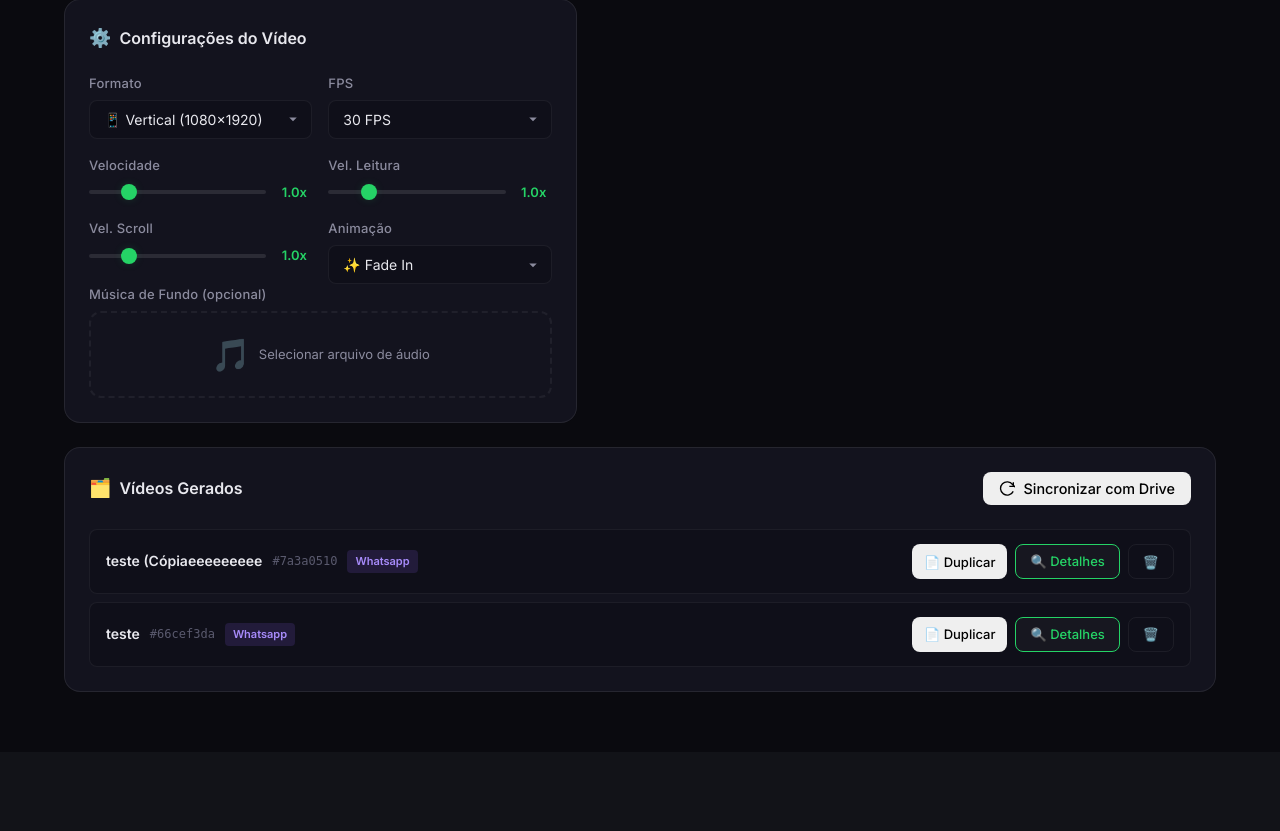
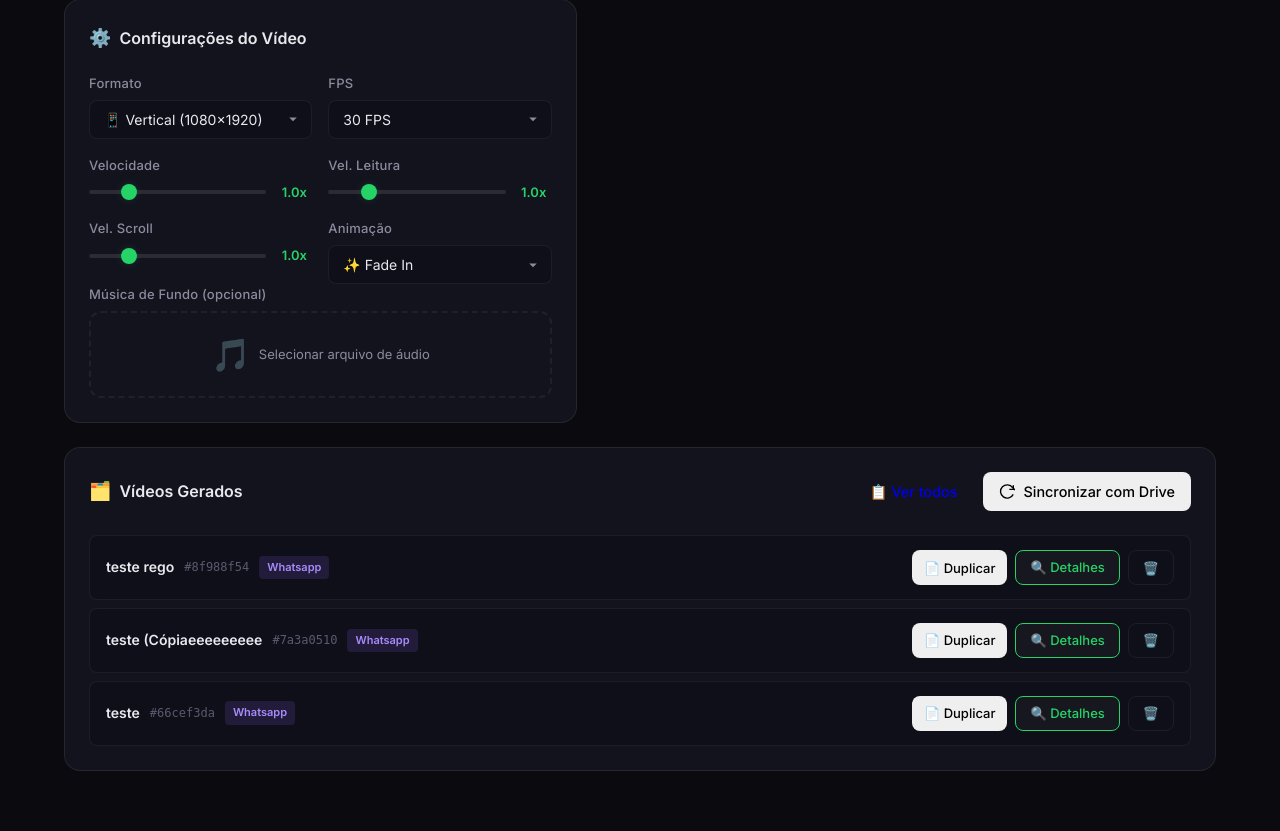
Before and after one commit to Renan-Sacca/Fantastica_fabrica_de_video, a FastAPI app: page / in a window 1280 px wide. Shown: the part 982-1813 px from the top of the page. Before the commit the page ends 1674 px from the top, so only its background shows below. Run offline with FastAPI, Linux system fonts and the light colour scheme.

Commit message:
Alterado dashboard, e corrigo drive do duplicar

```diff
--- a/web/data/jobs.json
+++ b/web/data/jobs.json
@@ -14,5 +14,13 @@
     "drive_folder_id": "1xUP81rVtyEy08SwxY_OFTv5zFkZqHCU2",
     "metadata_file_id": "1kEY5ci_yA5WgxU7EGdIMw-G9bCCZFx8y",
     "created_at": "2026-06-13T18:32:01.628562"
+  },
+  "8f988f54": {
+    "job_id": "8f988f54",
+    "title": "teste rego",
+    "video_type": "whatsapp",
+    "drive_folder_id": "1744XMOVglsgbv5clxZQvKEIL2me0IZkp",
+    "metadata_file_id": "1fP-zxCcraw3OOlEgQjJXTnWbqLEE34FT",
+    "created_at": "2026-06-13T18:37:44.234972"
   }
 }
--- a/web/templates/dashboard.html
+++ b/web/templates/dashboard.html
@@ -254,11 +254,15 @@ Comandos especiais:
                         <span class="card-icon">🗂️</span>
                         Vídeos Gerados
                     </h2>
-                    <!-- Botão de Sincronizar FORA do form principal e usando button type=button pra não dar conflito, ativando via JS -->
-                    <button type="button" class="btn btn-secondary" onclick="syncDrive()" style="padding: 0.5rem 1rem; font-size: 0.9rem; display: flex; align-items: center; gap: 0.5rem;">
-                        <svg width="16" height="16" viewBox="0 0 24 24" fill="none" stroke="currentColor" stroke-width="2"><path d="M21.5 2v6h-6M21.34 15.57a10 10 0 1 1-.92-10.26l5.08 5.08"/></svg>
-                        Sincronizar com Drive
-                    </button>
+                    <div style="display: flex; gap: 10px;">
+                        <a href="/jobs" class="btn btn-secondary" style="padding: 0.5rem 1rem; font-size: 0.9rem; display: flex; align-items: center; gap: 0.5rem;">
+                            📋 Ver todos
+                        </a>
+                        <button type="button" class="btn btn-secondary" onclick="syncDrive()" style="padding: 0.5rem 1rem; font-size: 0.9rem; display: flex; align-items: center; gap: 0.5rem;">
+                            <svg width="16" height="16" viewBox="0 0 24 24" fill="none" stroke="currentColor" stroke-width="2"><path d="M21.5 2v6h-6M21.34 15.57a10 10 0 1 1-.92-10.26l5.08 5.08"/></svg>
+                            Sincronizar com Drive
+                        </button>
+                    </div>
                 </div>
                 <div class="jobs-list" id="jobs-list">
                     {% if jobs %}
@@ -276,11 +280,6 @@ Comandos especiais:
                             </div>
                         </div>
                         {% endfor %}
-                        {% if jobs|length > 5 %}
-                        <div style="text-align: center; margin-top: 1rem;">
-                            <a href="/jobs" class="btn btn-secondary" style="width: 100%; justify-content: center;">Ver todos os vídeos ({{ jobs|length }})</a>
-                        </div>
-                        {% endif %}
                     {% else %}
                         <div class="jobs-empty">
                             <span class="empty-icon">🎞️</span>
@@ -360,7 +359,7 @@ Comandos especiais:
     </div>
 
     <div class="toast-container" id="toast-container"></div>
-    <script src="/static/dashboard.js"></script>
+    <script src="/static/dashboard.js?v=2"></script>
     <script>
         function syncDrive() {
             const btn = event.currentTarget;
```
